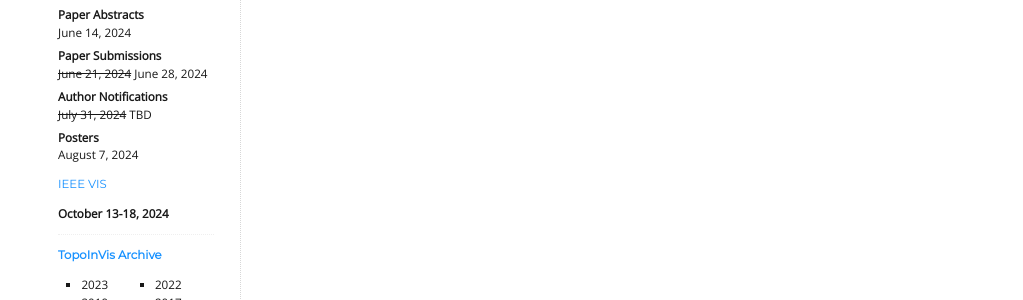
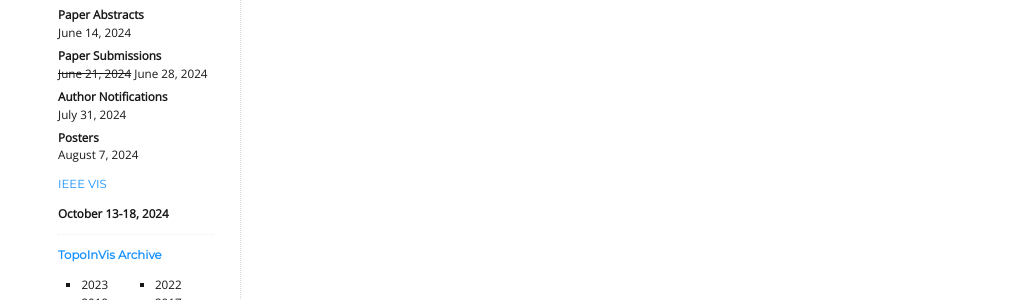
Before and after one commit to TopoInVis-Workshop/2024, a Jekyll site: the page built from _pages/program.md, in a window 1280 px wide. Shown: the part 420-720 px from the top of the page, without its empty margins (128-1151 px from the left). Built offline with Jekyll 4.4.1, drawn with Linux system fonts in a browser that asks for light colours.

Commit message:
Update dates.md

```diff
--- a/_includes/dates.md
+++ b/_includes/dates.md
@@ -7,7 +7,7 @@ Paper Submissions
 : <del>June 21, 2024</del> June 28, 2024
 
 Author Notifications
-: <del>July 31, 2024</del> TBD
+: July 31, 2024
 
 Posters
 : August 7, 2024
```
